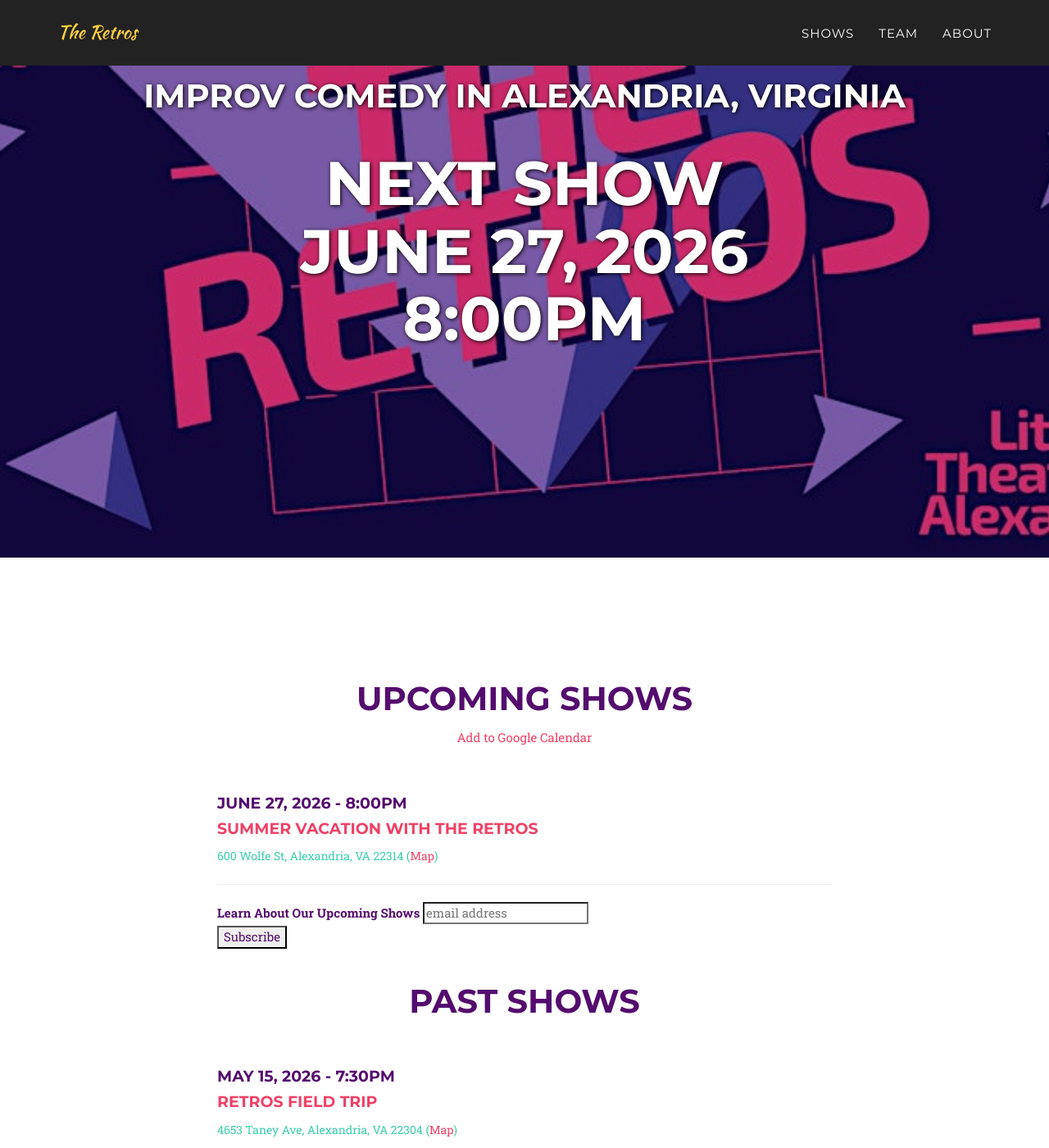
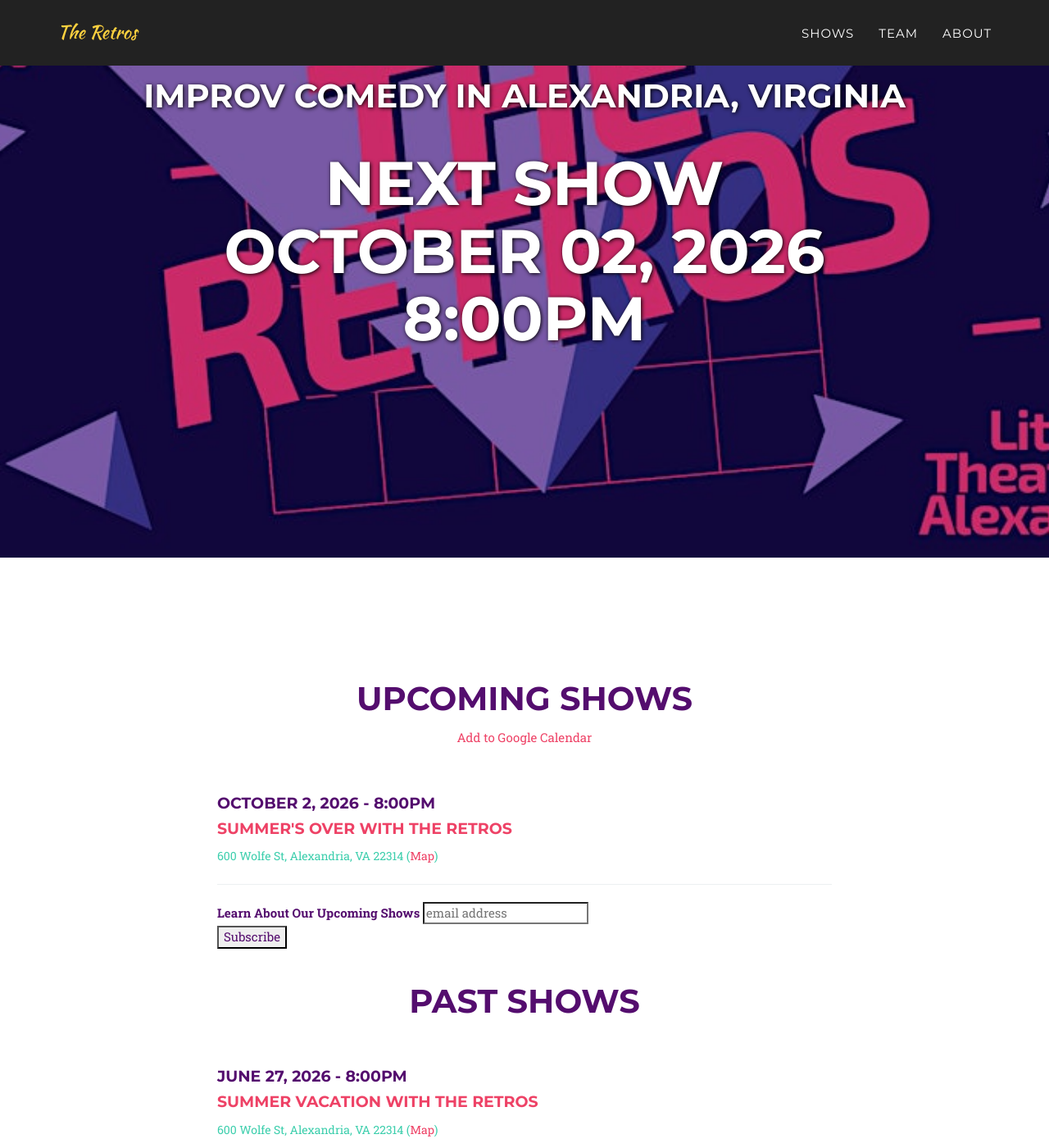
Before and after one commit to yig/RetrosImprovWeb, a Jekyll site: the page built from index.html, in a window 1280 px wide and 1400 px high, scrolled down 203 px. Shown: the whole window at 82% size. Built offline with Jekyll 4.4.1, drawn with Linux system fonts in a browser that asks for light colours; some web fonts are replaced; comment, search, counter and statistics services are not loaded.

Commit message:
october show

```diff
--- a/_config.yml
+++ b/_config.yml
@@ -6,12 +6,17 @@ email: retrocessionist.improv@gmail.com
 description: "The Retros - Improv Comedy in Alexandria, VA"
 
 shows:
+- date: October 2, 2026
+  time: 8:00pm
+  title: "Summer's Over with the Retros"
+  location: 600 Wolfe St, Alexandria, VA 22314
+  url: https://www.eventbrite.com/e/improv-comedy-show-with-the-retros-tickets-2002252332626?aff=website
+past_shows:
 - date: June 27, 2026
   time: 8:00pm
   title: "Summer Vacation with the Retros"
   location: 600 Wolfe St, Alexandria, VA 22314
   url: https://www.eventbrite.com/e/improv-comedy-show-with-the-retros-tickets-1990693433648?aff=website
-past_shows:
 - date: May 15, 2026
   time: 7:30pm
   title: "Retros Field Trip"
```
